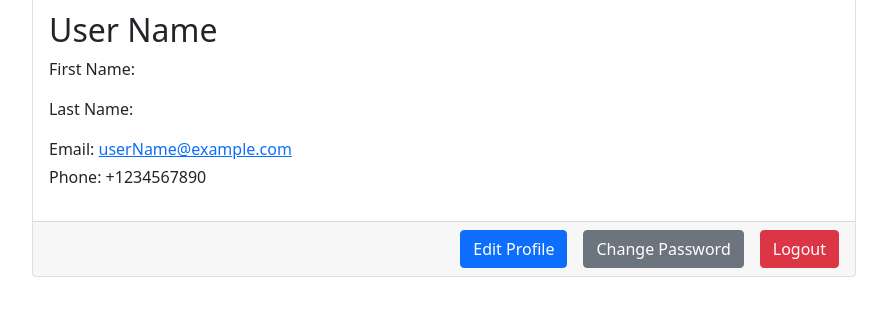
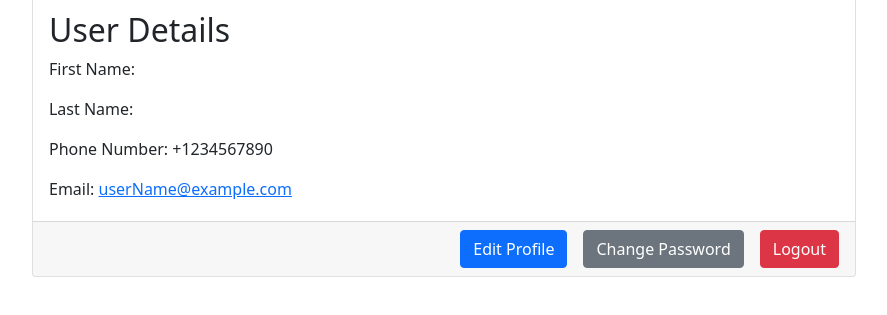
Before and after one commit to Gloryozo/Login_and_Registeration, a plain HTML site: page profile/userProfile.html in a window 1280 px wide. Shown: the part 391-706 px from the top of the page, without its empty margins (196-1083 px from the left). Drawn offline with nearby package versions, Linux system fonts and the light colour scheme.

Commit message:
Edit userProfile html file

```diff
--- a/profile/userProfile.html
+++ b/profile/userProfile.html
@@ -24,11 +24,11 @@
                     </div>
 
                     <div class="col-md-8">
-                        <h2>User Name</h2>
+                        <h2>User Details</h2>
                         <p>First Name:</p>
                         <p>Last Name:</p>
+                        <p>Phone Number: +1234567890</p>
                         <p class="mb-1">Email: <a href="mailto:userName@example.com">userName@example.com</a></p>
-                        <p>Phone: +1234567890</p>
 
                     </div>
                 </div>
```
